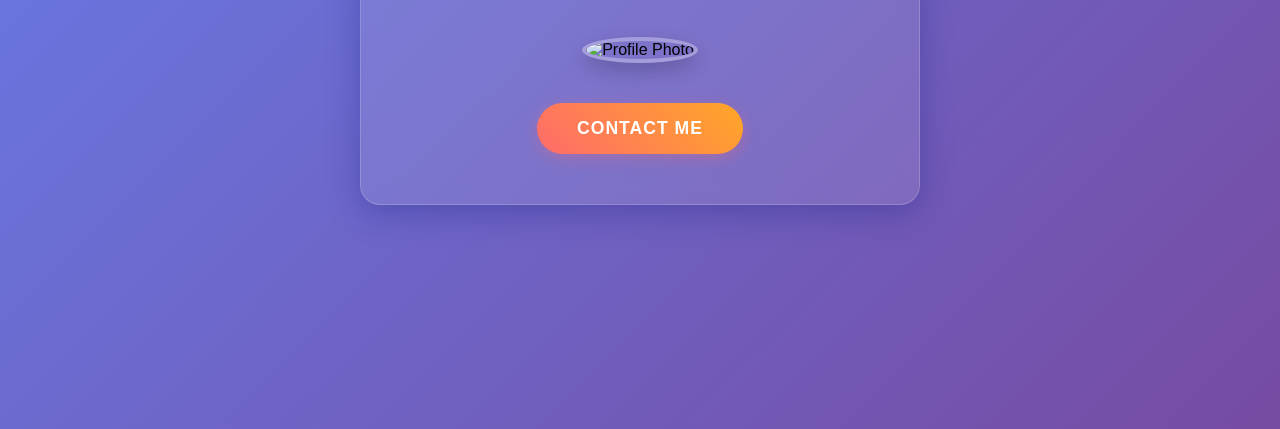
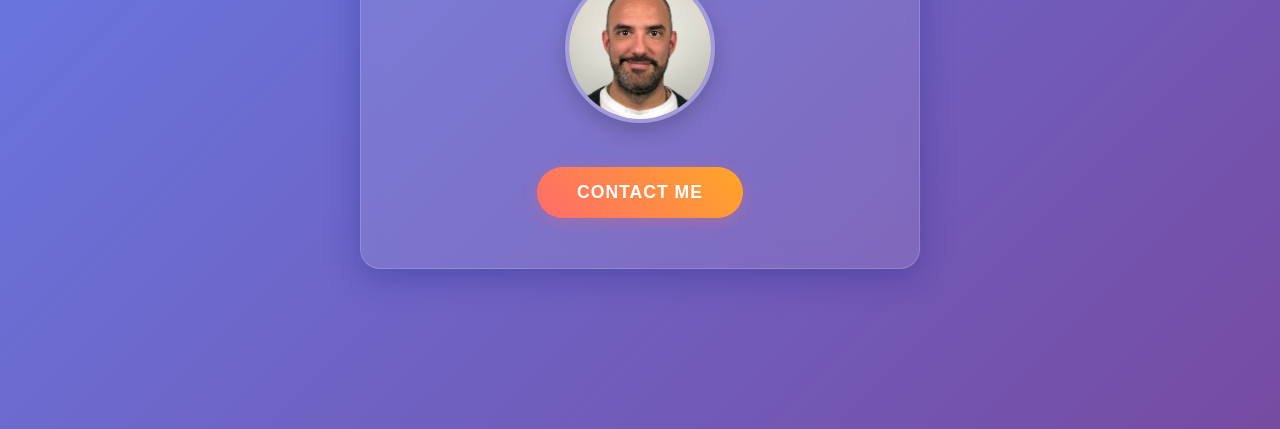
Before and after one commit to mrballistic/my-homepage, a plain HTML site: page index.html in a window 1280 px wide. Shown: the part 371-800 px from the top of the page. Drawn offline with Linux system fonts and the light colour scheme.

Commit message:
Implement code changes to enhance functionality and improve performance

```diff
--- a/index.html
+++ b/index.html
@@ -14,8 +14,7 @@
 
             <div class="profile-section">
                 <div class="profile-image">
-                    <!-- Replace with your actual photo -->
-                    <img src="profile-photo.jpg" alt="Profile Photo" class="profile-pic">
+                    <img src="profile-square-1.jpg" alt="Profile Photo" class="profile-pic">
                 </div>
             </div>
 
```
Also changed, not shown: profile-square-1.jpg (added).
